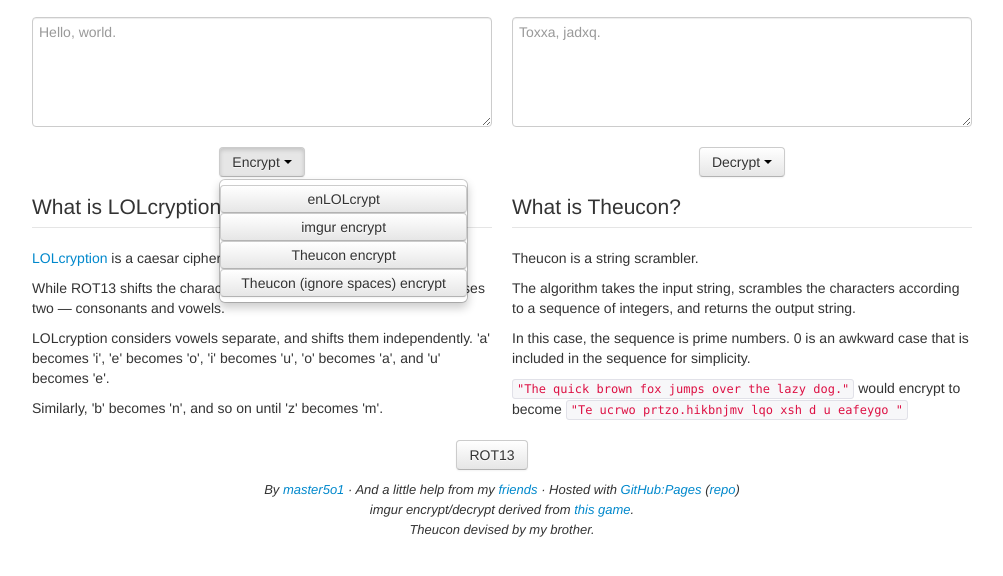
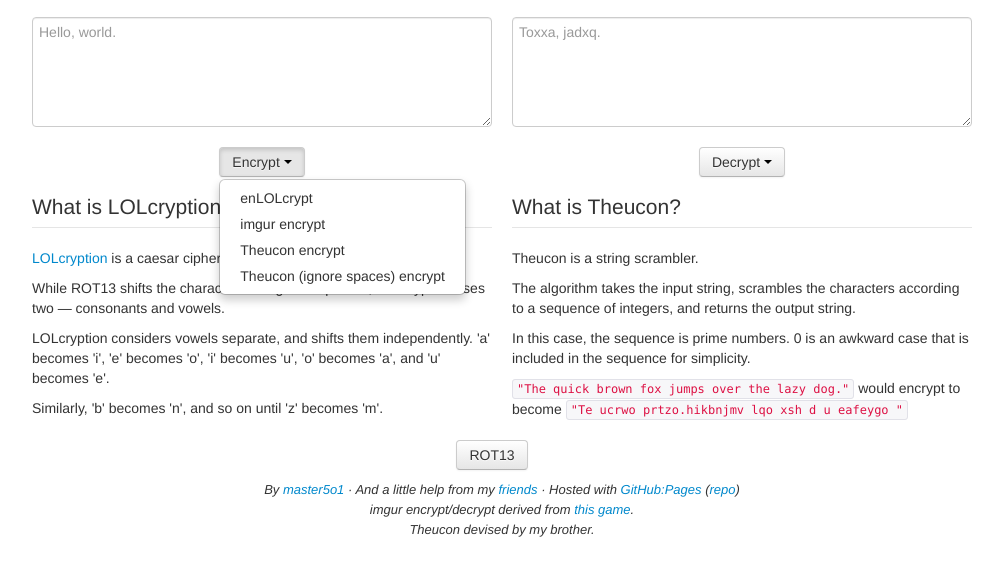
Before and after one commit to master5o1/lolcryption.master5o1.com, a website with bundled scripts: page index.html in a window 1280 px wide. Both pictures are taken after a click on the link "Encrypt". Shown: the part 116-692 px from the top of the page, without its empty margins (138-1141 px from the left). Built offline with nearby package versions, Linux system fonts and the light colour scheme.

Commit message:
Update index.html

```diff
--- a/index.html
+++ b/index.html
@@ -30,16 +30,16 @@
 							</a>
 							<ul class="dropdown-menu" style="text-align: left;">
 								<li>
-									<a href="#" class="btn from-plaintext" data-algorithm="enlolcrypt">enLOLcrypt</a>
+									<a href="#" class="from-plaintext" data-algorithm="enlolcrypt">enLOLcrypt</a>
 								</li>
 								<li>
-									<a href="#" class="btn from-plaintext" data-algorithm="imgurEncrypt">imgur encrypt</a>
+									<a href="#" class="from-plaintext" data-algorithm="imgurEncrypt">imgur encrypt</a>
 								</li>
 								<li>
-									<a href="#" class="btn from-plaintext" data-algorithm="theuconEncrypt">Theucon encrypt</a>
+									<a href="#" class="from-plaintext" data-algorithm="theuconEncrypt">Theucon encrypt</a>
 								</li>
 								<li>
-									<a href="#" class="btn from-plaintext" data-algorithm="theuconEncryptPreserveSpaces">Theucon (ignore spaces) encrypt</a>
+									<a href="#" class="from-plaintext" data-algorithm="theuconEncryptPreserveSpaces">Theucon (ignore spaces) encrypt</a>
 								</li>
 							</ul>
 						</div>
```
